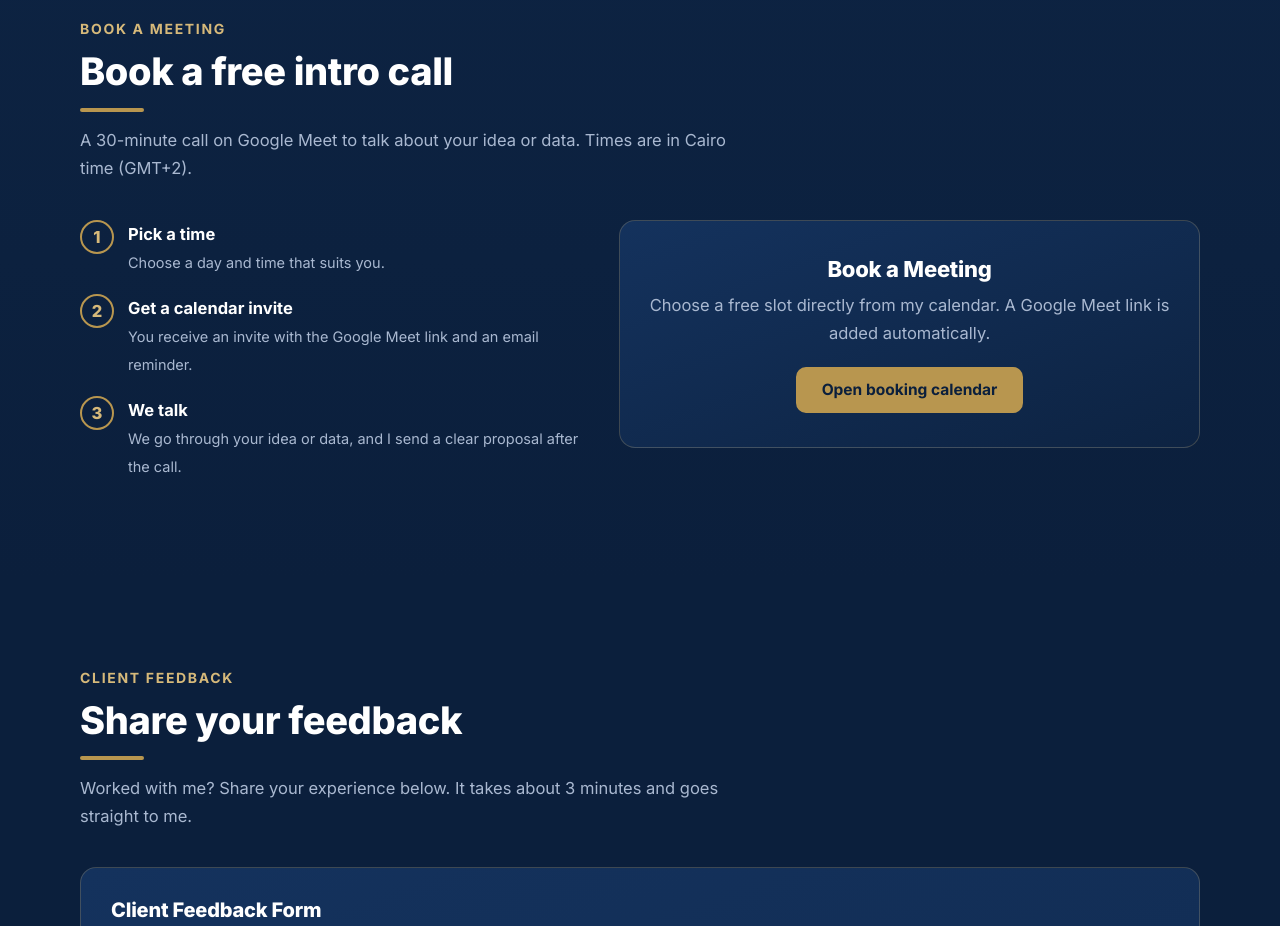
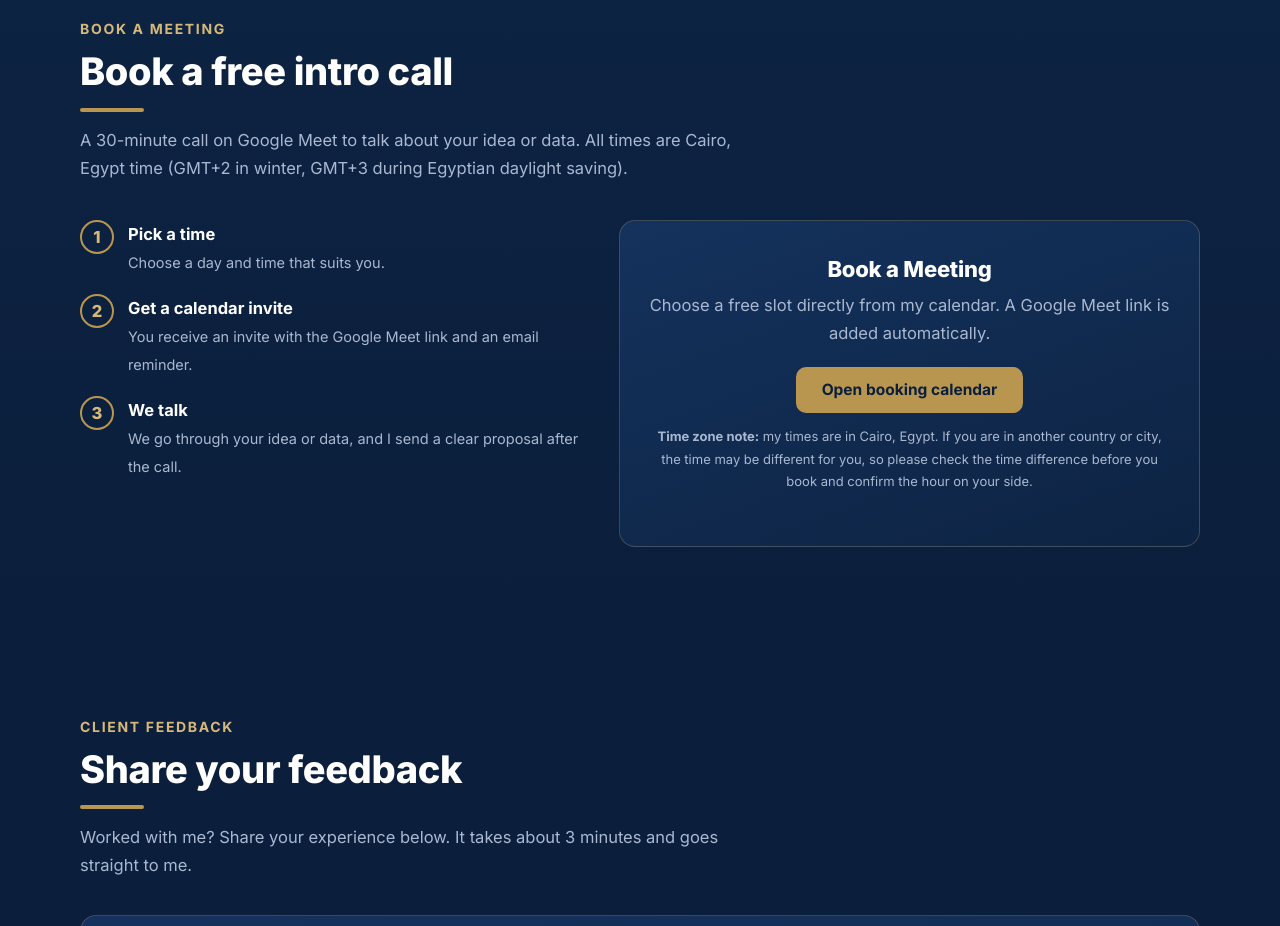
Before and after one commit to omarsameh-da/omarsameh.da, a plain HTML site: page index.html in a window 1280 px wide. Shown: the part 6000-6926 px from the top of the page. Drawn offline with Linux system fonts and the light colour scheme.

Commit message:
Update index.html

```diff
--- a/index.html
+++ b/index.html
@@ -384,7 +384,7 @@ section{padding:60px 0}
 <div class="wrap">
 <div class="eyebrow">Book a Meeting</div>
 <h2 class="sec-title">Book a free intro call</h2>
-<p class="sec-sub">A 30-minute call on Google Meet to talk about your idea or data. Times are in Cairo time (GMT+2).</p>
+<p class="sec-sub">A 30-minute call on Google Meet to talk about your idea or data. All times are Cairo, Egypt time (GMT+2 in winter, GMT+3 during Egyptian daylight saving).</p>
 <div class="book">
 <ol class="steps">
 <li><div class="n">1</div><div><b>Pick a time</b><span>Choose a day and time that suits you.</span></div></li>
@@ -395,6 +395,7 @@ section{padding:60px 0}
 <h3>Book a Meeting</h3>
 <p>Choose a free slot directly from my calendar. A Google Meet link is added automatically.</p>
 <a class="btn btn-gold" id="calBtn" href="#" target="_blank" rel="noopener">Open booking calendar</a>
+<p class="note"><b>Time zone note:</b> my times are in Cairo, Egypt. If you are in another country or city, the time may be different for you, so please check the time difference before you book and confirm the hour on your side.</p>
 </div>
 <form class="card" id="bookForm" novalidate>
 <label for="bName">Name</label>
@@ -408,7 +409,7 @@ section{padding:60px 0}
 </select>
 <label>Day</label>
 <div class="days" id="days"></div>
-<label>Time (Cairo)</label>
+<label>Time (Cairo, Egypt)</label>
 <div class="times" id="times"></div>
 <label for="bNote">About your project (optional)</label>
 <textarea id="bNote" placeholder="Two lines about your project or what you need"></textarea>
```
